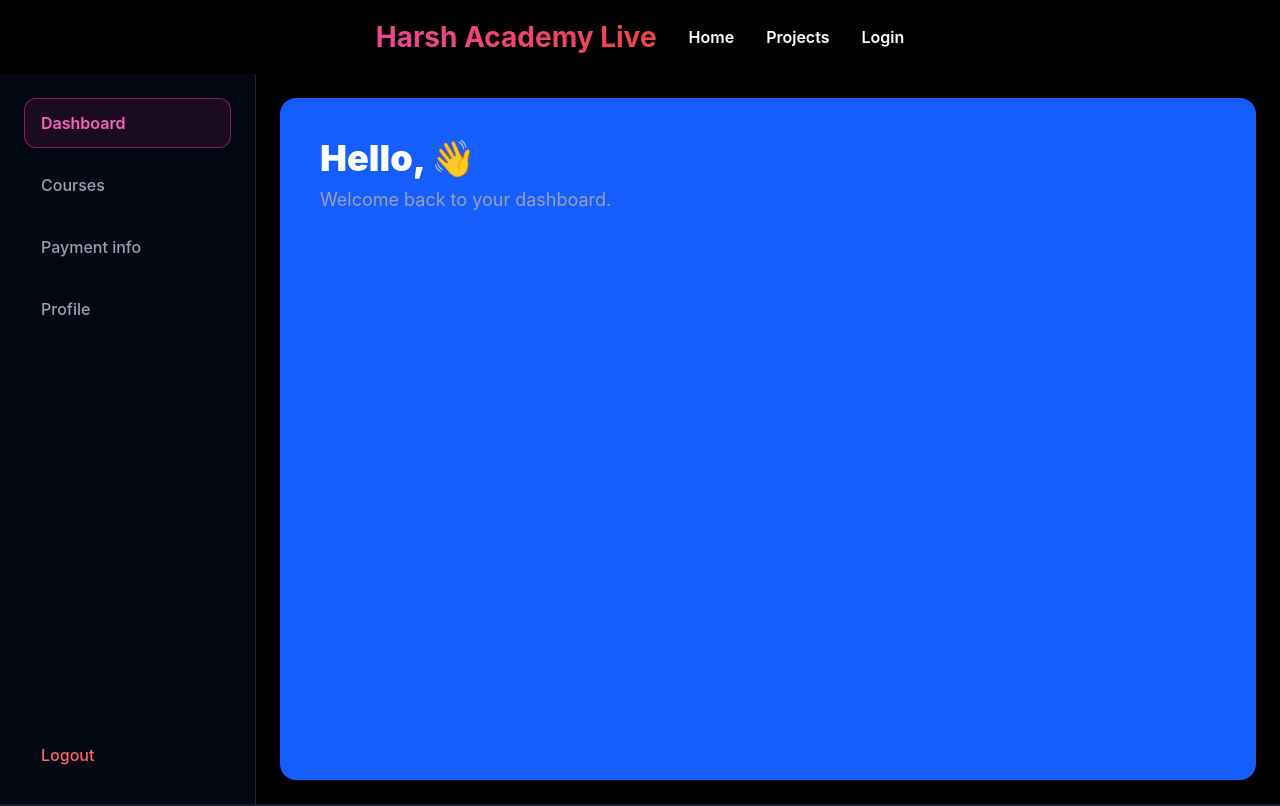
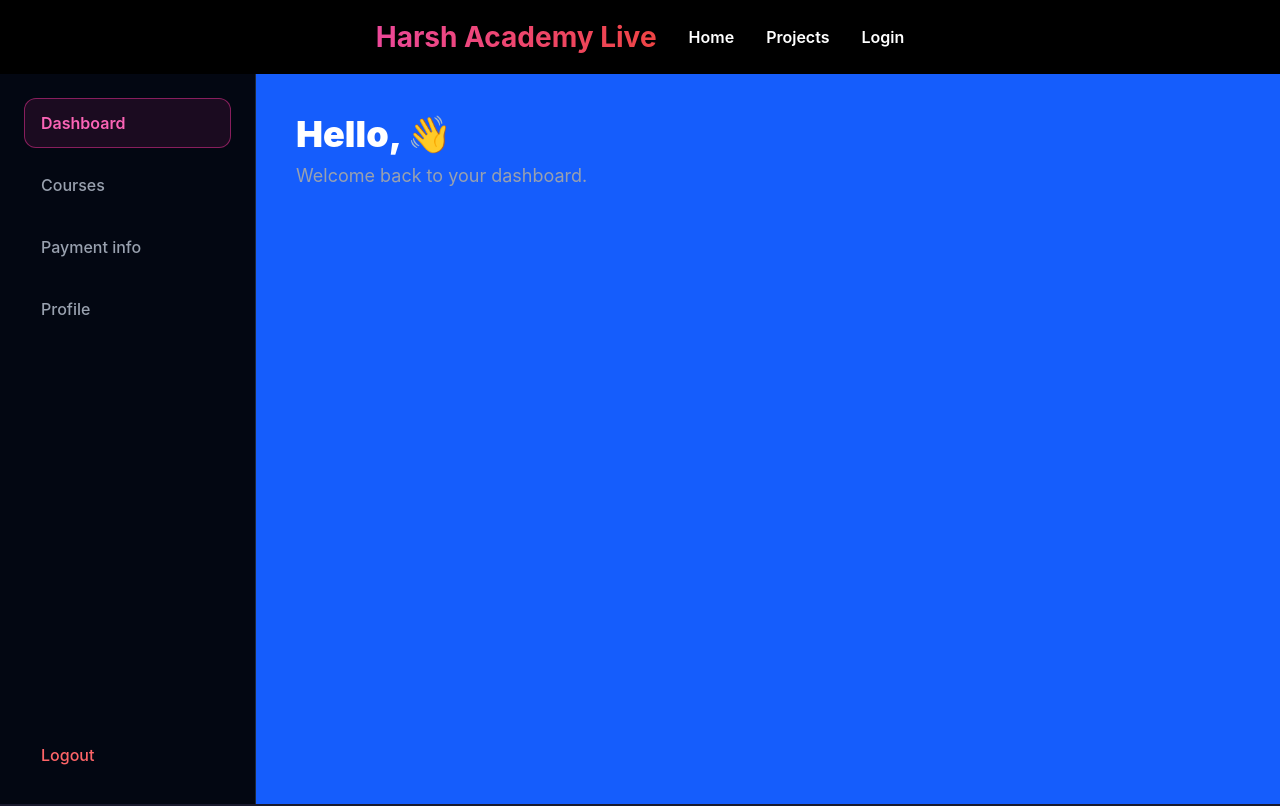
Before and after one commit to harsh-suman5/testing_website, a React (Vite) app: page /dash_home in a window 1280 px wide. Shown: the top 806 px of the page. Built offline with nearby package versions, Linux system fonts and the light colour scheme; no server answers.

Commit message:
color changed

```diff
--- a/src/components/dashboard/dash_home.jsx
+++ b/src/components/dashboard/dash_home.jsx
@@ -60,7 +60,7 @@ const Dash_home = () => {
           </div>
 
           {/* Main Content Card */}
-          <div className="flex-1 p-6 md:p-10 bg-blue-600 m-4 md:m-6 rounded-2xl ">
+          <div className="flex-1 p-6 md:p-10 bg-blue-600">
           <h1 className="text-4xl font-black mb-2">
             Hello, <span className="bg-linear-to-r from-pink-500 to-red-500 bg-clip-text text-transparent">{username}</span> 👋
           </h1>
```
